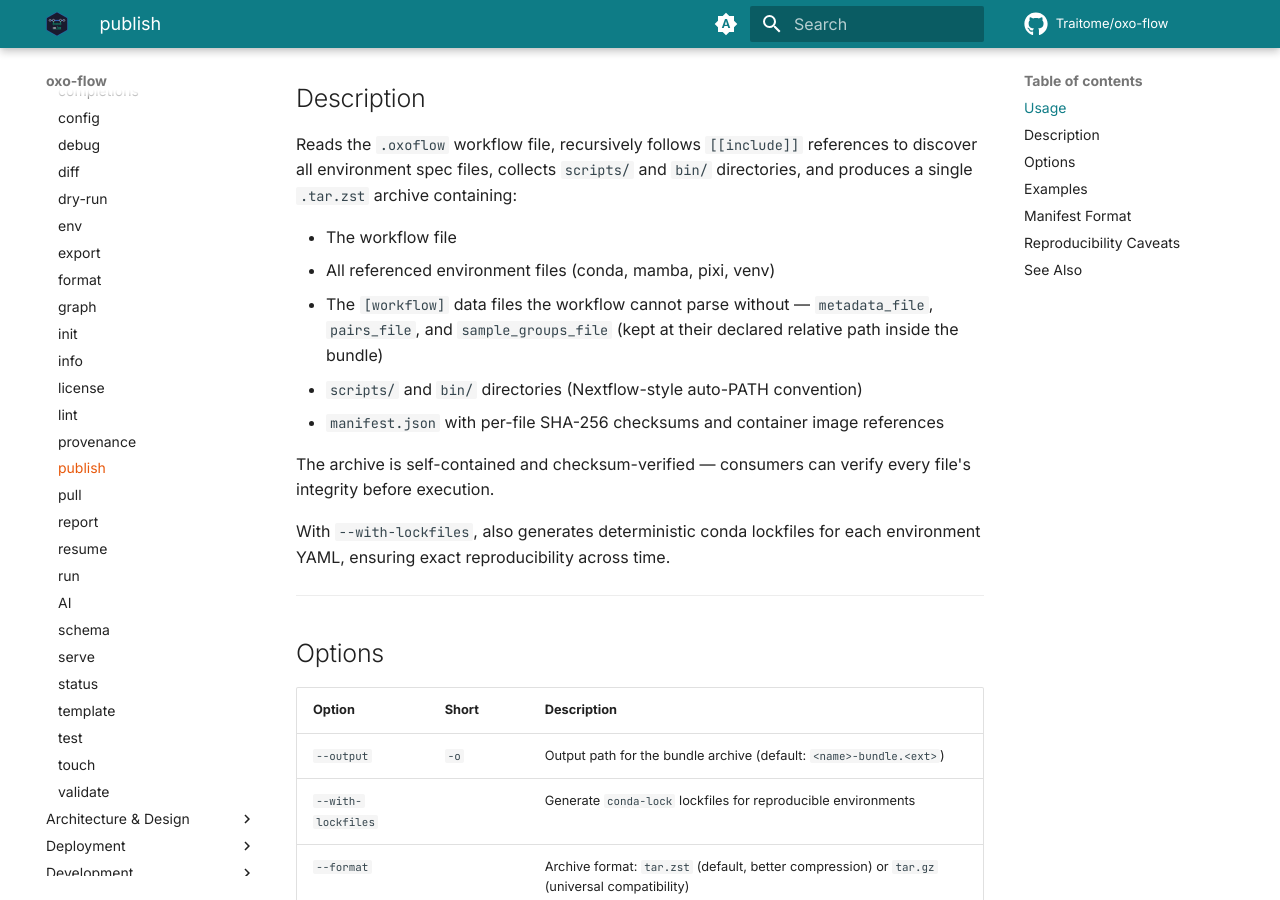
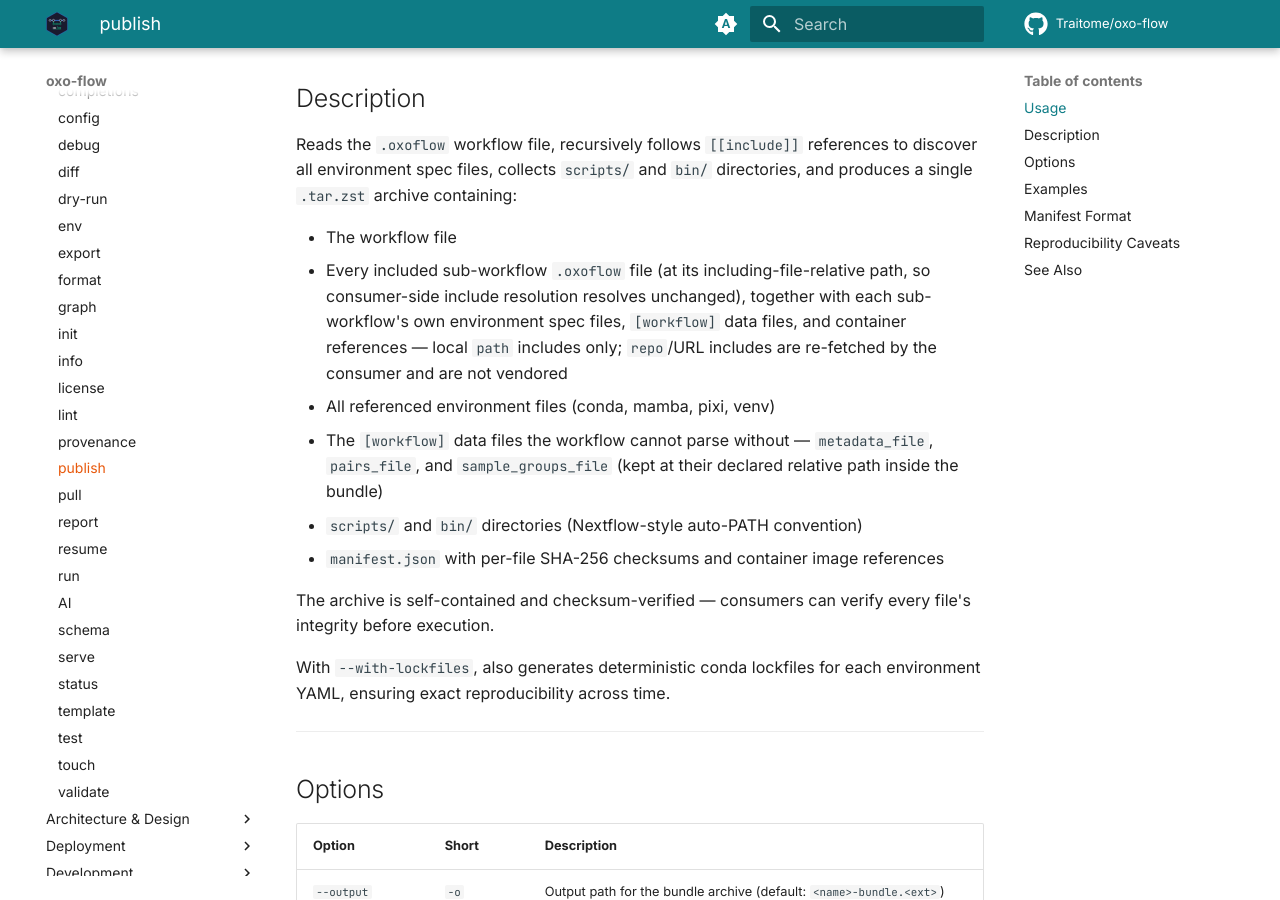
Before and after one commit to Traitome/oxo-flow, an MkDocs documentation site: the page built from docs/guide/src/commands/publish.md, in a window 1280 px wide and 900 px high, scrolled down 321 px. Built offline with MkDocs 1.6.1 and Material for MkDocs 9.7.7, drawn with Linux system fonts in a browser that asks for light colours; comment, search, counter and statistics services are not loaded; the version menu is left out.

Commit message:
docs(publish): list included sub-workflow files in the bundle-contents inventory
PR #797 taught `publish` to travel included sub-workflow `.oxoflow` files in
the bundle (and to scan them for their own env/data/container refs), but the
publish.md inventory still read "The workflow file" — singular. A reader
publishing a composed workflow had no way to learn the include files ride
along, at what path, or that repo/URL includes are deliberately not vendored.

Document the member list precisely: included files land at their
including-file-relative path (consumer-side include resolution is relative
to the including file), and `repo`/`http(s)` includes are re-fetched by the
consumer, so their local checkouts are neither bundled nor scanned.

🤖 Generated with [Claude Code](https://claude.com/claude-code)

Co-Authored-By: Claude <noreply@anthropic.com>

```diff
--- a/docs/guide/src/commands/publish.md
+++ b/docs/guide/src/commands/publish.md
@@ -15,6 +15,12 @@ to discover all environment spec files, collects `scripts/` and `bin/`
 directories, and produces a single `.tar.zst` archive containing:
 
 - The workflow file
+- Every included sub-workflow `.oxoflow` file (at its
+  including-file-relative path, so consumer-side include resolution
+  resolves unchanged), together with each sub-workflow's own environment
+  spec files, `[workflow]` data files, and container references — local
+  `path` includes only; `repo`/URL includes are re-fetched by the
+  consumer and are not vendored
 - All referenced environment files (conda, mamba, pixi, venv)
 - The `[workflow]` data files the workflow cannot parse without —
   `metadata_file`, `pairs_file`, and `sample_groups_file` (kept at their
```
